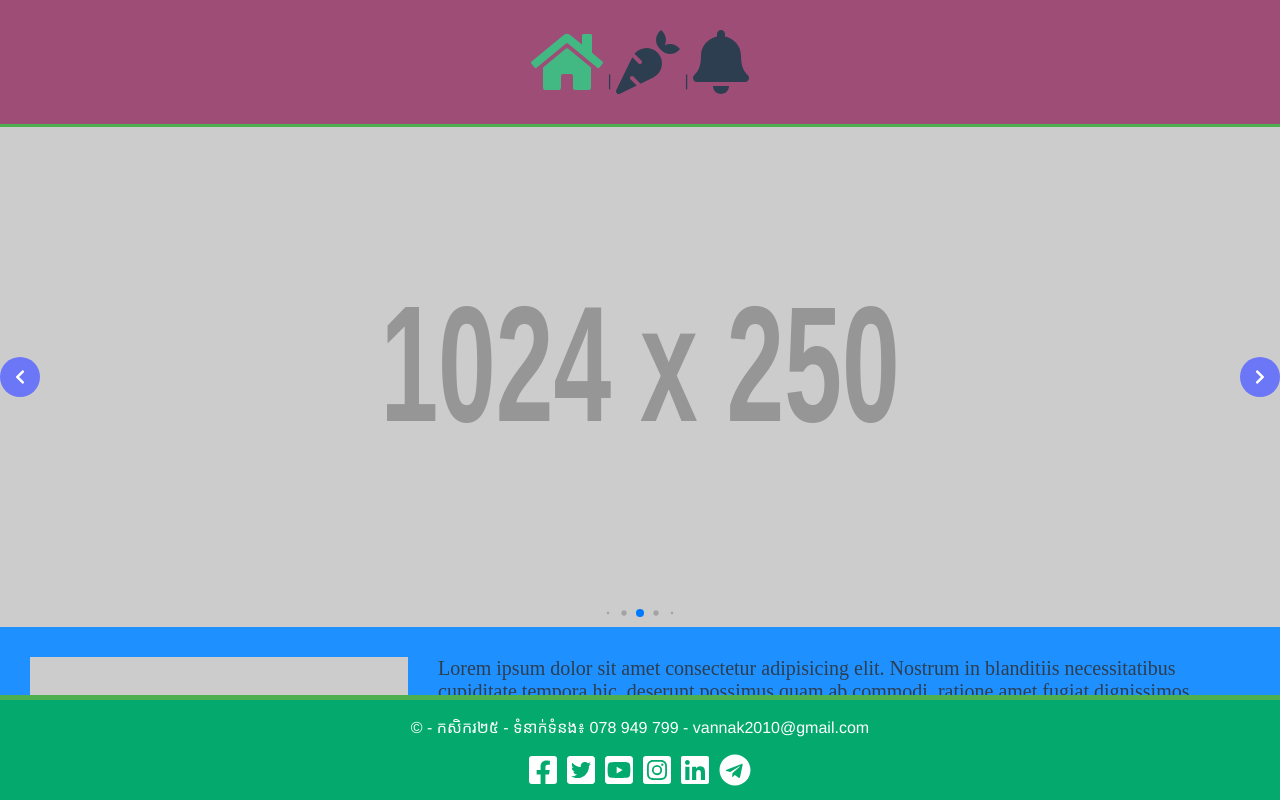
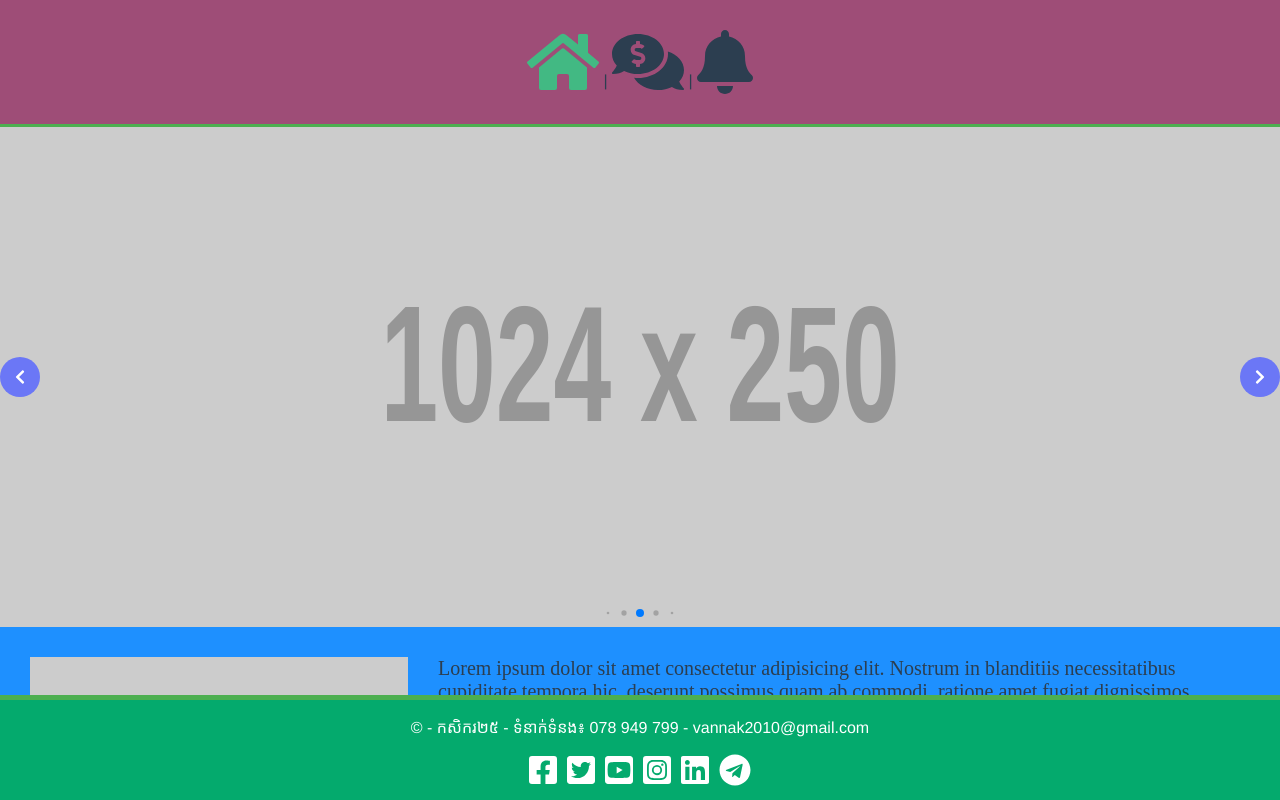
Before and after one commit to hvannak/ksekar25ui, a Vue app: page / in a window 1280 px wide. Shown: the top 800 px of the page. Built offline with nearby package versions, Linux system fonts and the light colour scheme; a web font is replaced by a local one.

Commit message:
thinking of merge ksekar25 and agrifamily

```diff
--- a/src/App.vue
+++ b/src/App.vue
@@ -1,7 +1,7 @@
 <template>
   <div id="nav">
     <router-link to="/"><fa icon="home" class="fa-4x" /></router-link> |
-    <router-link to="/about"><fa icon="carrot" class="fa-4x" /></router-link> |
+    <router-link to="/about"><i class="fas fa-comments-dollar fa-4x"></i></router-link> |
     <router-link to="/notication"><fa icon="bell" class="fa-4x" /></router-link>
   </div>
   <router-view />
```
